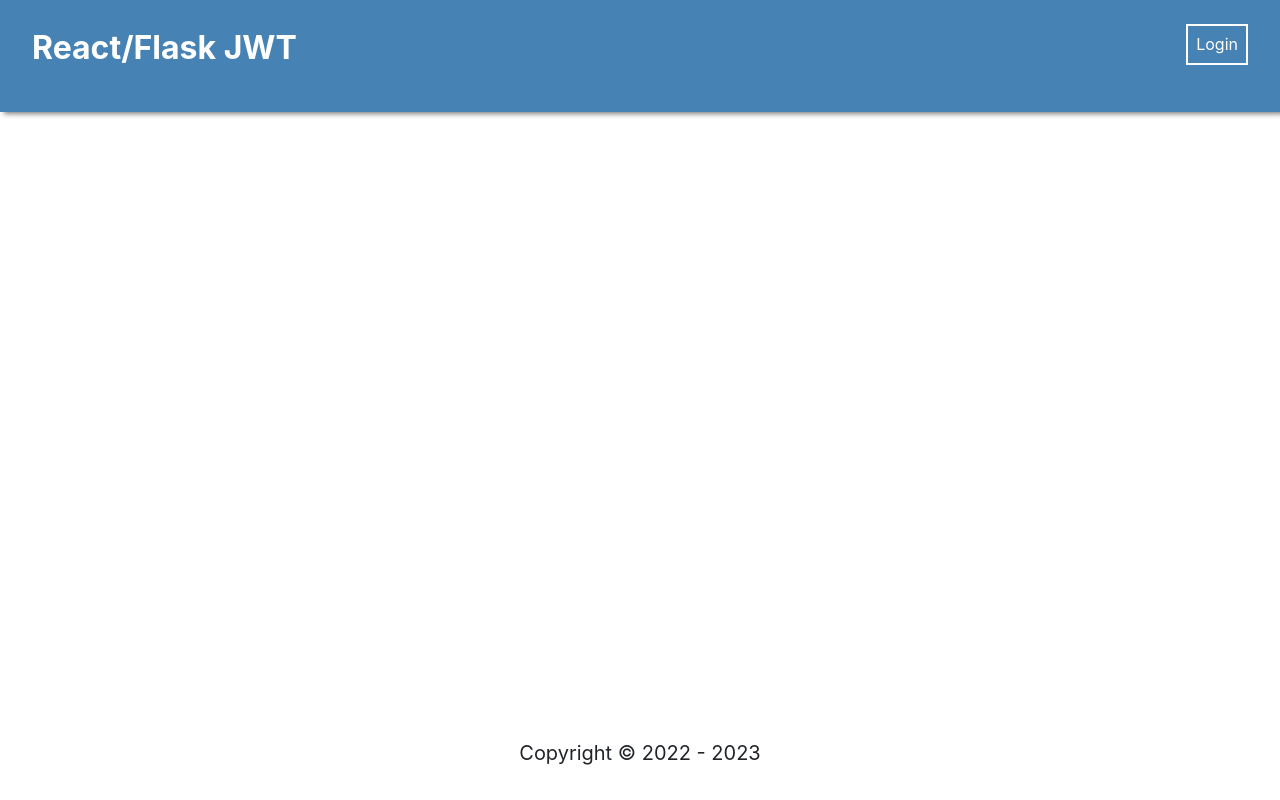
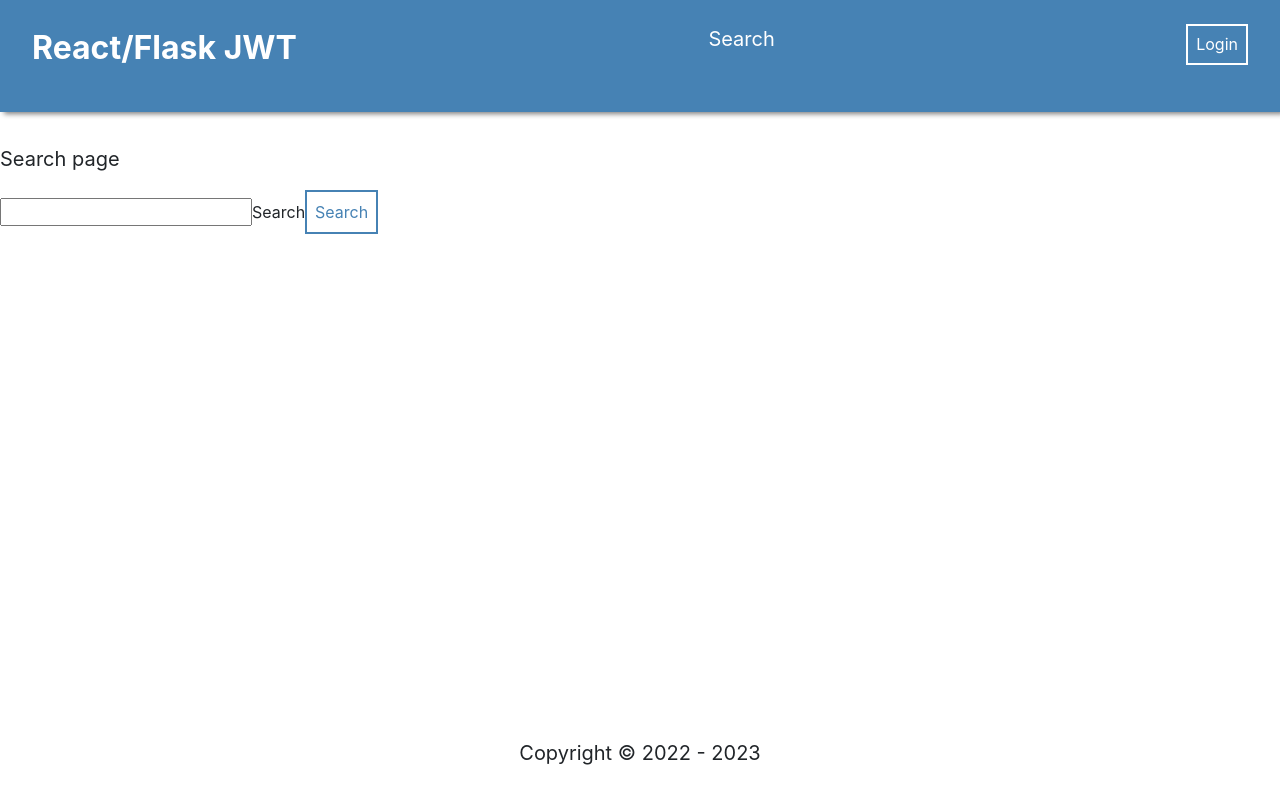
Before and after one commit to RyanAugustyn/React-Flask-JWT-Project, a React (Create React App) app in the folder frontend/: page /search in a window 1280 px wide. Built offline with nearby package versions, Linux system fonts and the light colour scheme.

Commit message:
NEW: Search page functionality works - no css

```diff
--- a/frontend/src/App.js
+++ b/frontend/src/App.js
@@ -7,6 +7,7 @@ import HomePage from "./pages/HomePage/HomePage";
 import TestPage from "./pages/TestPage/TestPage";
 import LoginPage from "./pages/LoginPage/LoginPage";
 import RegisterPage from "./pages/RegisterPage/RegisterPage";
+import SearchPage from "./pages/SearchPage/SearchPage";
 
 // Component Imports
 import Navbar from "./components/NavBar/NavBar";
@@ -30,6 +31,7 @@ function App() {
         />
         <Route path="/register" element={<RegisterPage />} />
         <Route path="/login" element={<LoginPage />} />
+        <Route path="/search" element={<SearchPage />} />
       </Routes>
       <Footer />
     </div>
--- a/frontend/src/components/BookMapper/BookMapper.css
+++ b/frontend/src/components/BookMapper/BookMapper.css
@@ -1,4 +1,5 @@
 .books_map {
   display: flex;
   justify-content: space-around;
+  flex-wrap: wrap;
 }
--- a/frontend/src/components/BookMapper/BookMapper.jsx
+++ b/frontend/src/components/BookMapper/BookMapper.jsx
@@ -3,6 +3,10 @@ import BookCard from "../BookPresenter/BookCard";
 import "./BookMapper.css";
 
 const BookMapper = ({ books }) => {
+  if (books === undefined) {
+    books = [];
+  }
+
   return (
     <div className="books_map">
       {books.map((book) => (
--- a/frontend/src/components/NavBar/NavBar.jsx
+++ b/frontend/src/components/NavBar/NavBar.jsx
@@ -16,6 +16,11 @@ const Navbar = () => {
           </Link>
         </li>
         <li>
+          <Link to="/search" style={{ color: "white" }}>
+            Search{" "}
+          </Link>
+        </li>
+        <li>
           {user ? (
             <button onClick={logoutUser}>Logout</button>
           ) : (
--- /dev/null
+++ b/frontend/src/pages/SearchPage/SearchPage.jsx
@@ -0,0 +1,49 @@
+import React from "react";
+import { useState } from "react";
+import axios from "axios";
+import BookMapper from "../../components/BookMapper/BookMapper";
+import { createBook } from "../../utils/BookHelper";
+
+const SearchPage = () => {
+  const [searchBarText, setSearchBarText] = useState("");
+  const [books, setBooks] = useState([]);
+
+  const handleSubmit = async (event) => {
+    event.preventDefault();
+
+    try {
+      let response = await axios.get(
+        `https://www.googleapis.com/books/v1/volumes?q=${searchBarText}&startIndex=0&maxResults=40&printType=books&key=AIzaSyCvXz_dgisc4ShRelIp9BYV486C7wNPETQ`
+      );
+      let books = response.data.items;
+      books = books.map((book) => {
+        let createdbook = createBook(book);
+        return createdbook;
+      });
+      setBooks(books);
+    } catch (error) {
+      console.log(error.response.data);
+    }
+  };
+
+  return (
+    <div>
+      <p>Search page</p>
+      <form onSubmit={handleSubmit}>
+        <input
+          type="text"
+          name="searchBar"
+          value={searchBarText}
+          onChange={(event) => {
+            setSearchBarText(event.target.value);
+          }}
+        ></input>
+        <label htmlFor="searchBar">Search</label>
+        <button>Search</button>
+      </form>
+      <BookMapper books={books} />
+    </div>
+  );
+};
+
+export default SearchPage;
--- /dev/null
+++ b/frontend/src/utils/BookHelper.js
@@ -0,0 +1,46 @@
+export const createBook = (volume) => {
+  const id = volume.id;
+  const image = volume.volumeInfo.imageLinks.thumbnail;
+  const title = volume.volumeInfo.title;
+  let subTitle = "";
+  try {
+    subTitle = volume.volumeInfo.subTitle;
+  } catch {}
+  let pageCount = null;
+  try {
+    pageCount = volume.volumeInfo.pageCount;
+  } catch {}
+  let priceCurrency = null;
+  let priceAmount = null;
+  try {
+    if (volume.saleInfo.saleability === "FOR_SALE") {
+      if (volume.saleInfo.country === "US") {
+        priceCurrency = "$";
+        priceAmount = volume.saleInfo.listPrice.amount;
+      }
+    }
+  } catch {}
+  let authorString = "";
+  try {
+    volume.volumeInfo.authors.forEach((author) => {
+      authorString = authorString + " " + author;
+    });
+    authorString = authorString.trim();
+  } catch {
+    authorString = "";
+  }
+  const description = volume.volumeInfo.description;
+
+  const book = {
+    id: id,
+    image: image,
+    title: title,
+    pageCount: pageCount,
+    subTitle: subTitle,
+    priceCurrency: priceCurrency,
+    priceAmount: priceAmount,
+    author: authorString,
+    description: description,
+  };
+  return book;
+};
```
